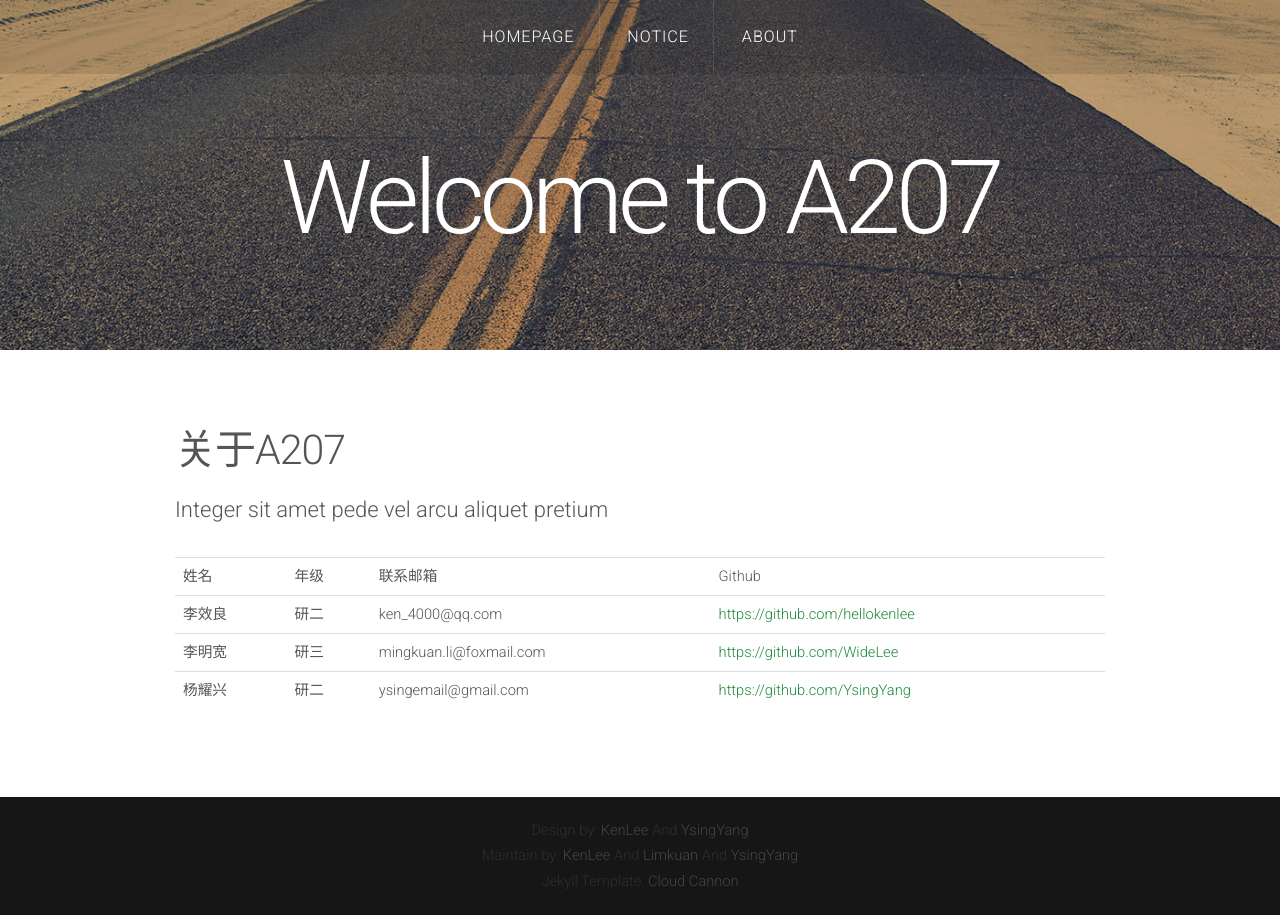
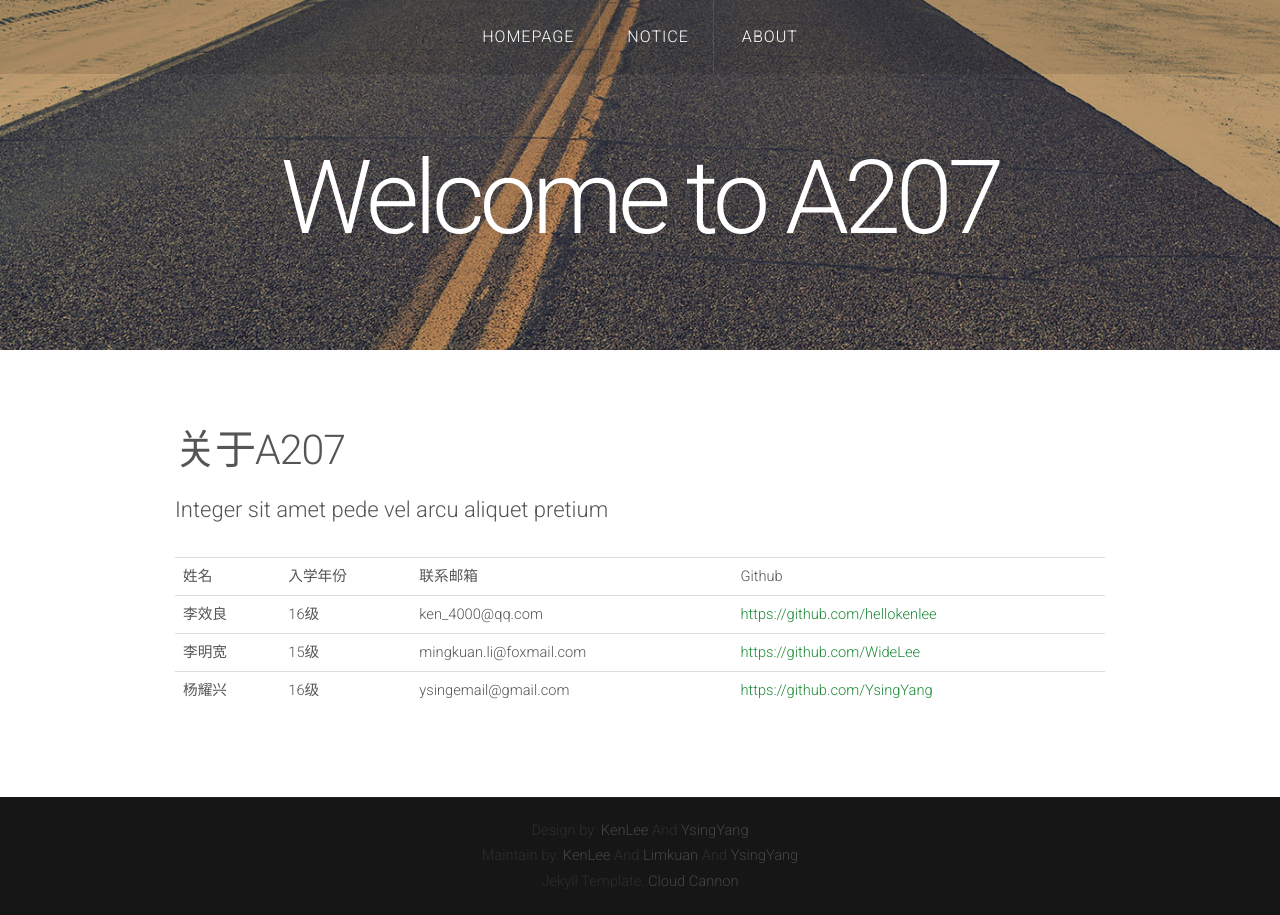
Before and after one commit to sysua207/sysua207.github.io, a Jekyll site: the page built from about.html, in a window 1280 px wide. Built offline with Jekyll 4.4.1, drawn with Linux system fonts in a browser that asks for light colours; nearby versions of some CDN libraries.

Commit message:
[修改] 调整布局

```diff
--- a/about.html
+++ b/about.html
@@ -13,30 +13,29 @@ layout: default
 				<table class="table table-hover">
 					<tr>
 						<th>姓名</th>
-						<th>年级</th>
+						<th>入学年份</th>
 						<th>联系邮箱</th>
 						<th>Github</th>
 					</tr>
 					<tr>
 						<td>李效良</td>
-						<td>研二</td>
+						<td>16级</td>
 						<td>ken_4000@qq.com</td>
 						<td><a href="https://github.com/hellokenlee">https://github.com/hellokenlee</a></td>
 					</tr>
 					<tr>
 						<td>李明宽</td>
-						<td>研三</td>
+						<td>15级</td>
 						<td>mingkuan.li@foxmail.com</td>
 						<td><a href="https://github.com/WideLee">https://github.com/WideLee</a></td>
 					</tr>
 					<tr>
 						<td>杨耀兴</td>
-						<td>研二</td>
+						<td>16级</td>
 						<td>ysingemail@gmail.com</td>
 						<td><a href="https://github.com/YsingYang">https://github.com/YsingYang</a></td>
-
+					</tr>
 				</table>
-
 			</section>
 		</div>
 	</div>
--- a/index.html
+++ b/index.html
@@ -5,16 +5,16 @@ layout: default
 
 <!-- Main -->
 	<div id="main">
-		<div class="container">
+		<div class="container"  style="max-width:2000px;width:80%">
 			<div class="row">
 				{% include sidebar.html %}
 
 				<!-- Content -->
-				<div id="main" class = "8u">
+				<div id="main" class = "8u";>
 					<div id="content" class="container">
 						{% for post in site.posts offset: 0 limit: 4 %}
 						<div class="row">
-							<section class="8u -2u">
+							<section class="10u">
 								<a href="{{ site.prefix }}{{ post.url }}" class="image full"><img src="/assets/{{ post.featured }}" alt=""></a>
 								<header>
 									<h2>{{ post.title }}</h2>
```
Also changed, not shown: _posts/2017-09-14-周会通知.md (+0 -1 lines), 1 other file.
